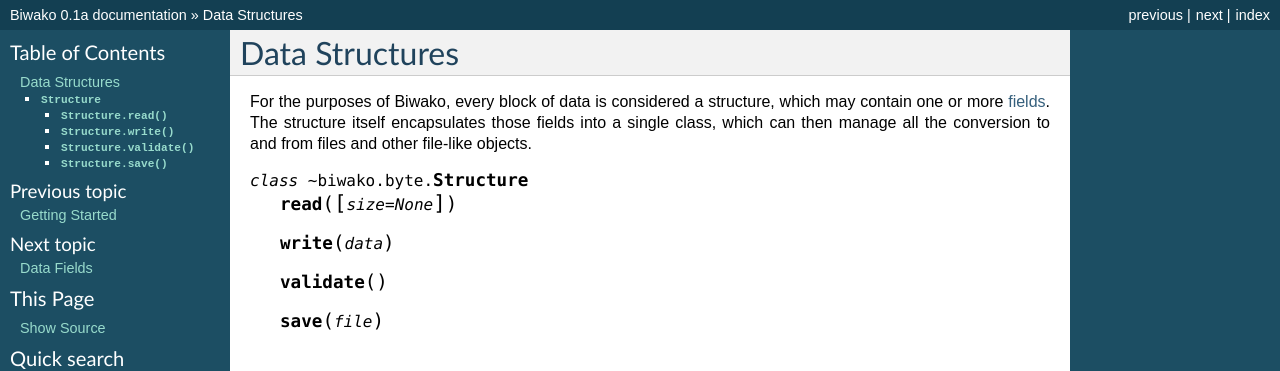
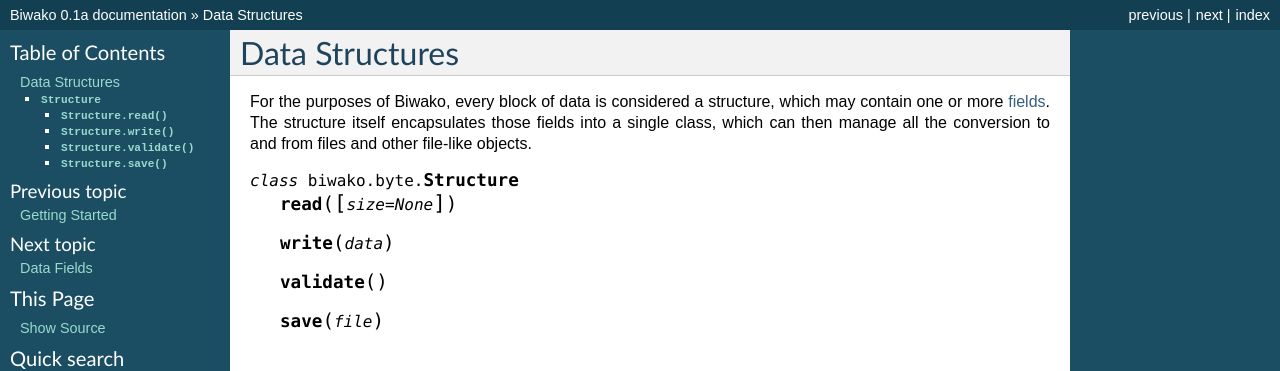
Before and after one commit to gulopine/steel, a Sphinx documentation site: the page built from docs/byte/structures.rst, in a window 1280 px wide. Shown: the top 371 px of the page. Built offline with Sphinx 7.4.7, drawn with Linux system fonts in a browser that asks for light colours.

Commit message:
Go back to the standard way

```diff
--- a/docs/byte/structures.rst
+++ b/docs/byte/structures.rst
@@ -6,7 +6,7 @@
 encapsulates those fields into a single class, which can then manage all the
 conversion to and from files and other file-like objects.
 
-.. py:currentmodule:: ~biwako.byte
+.. py:currentmodule:: biwako.byte
 
 .. class:: Structure
 
```
